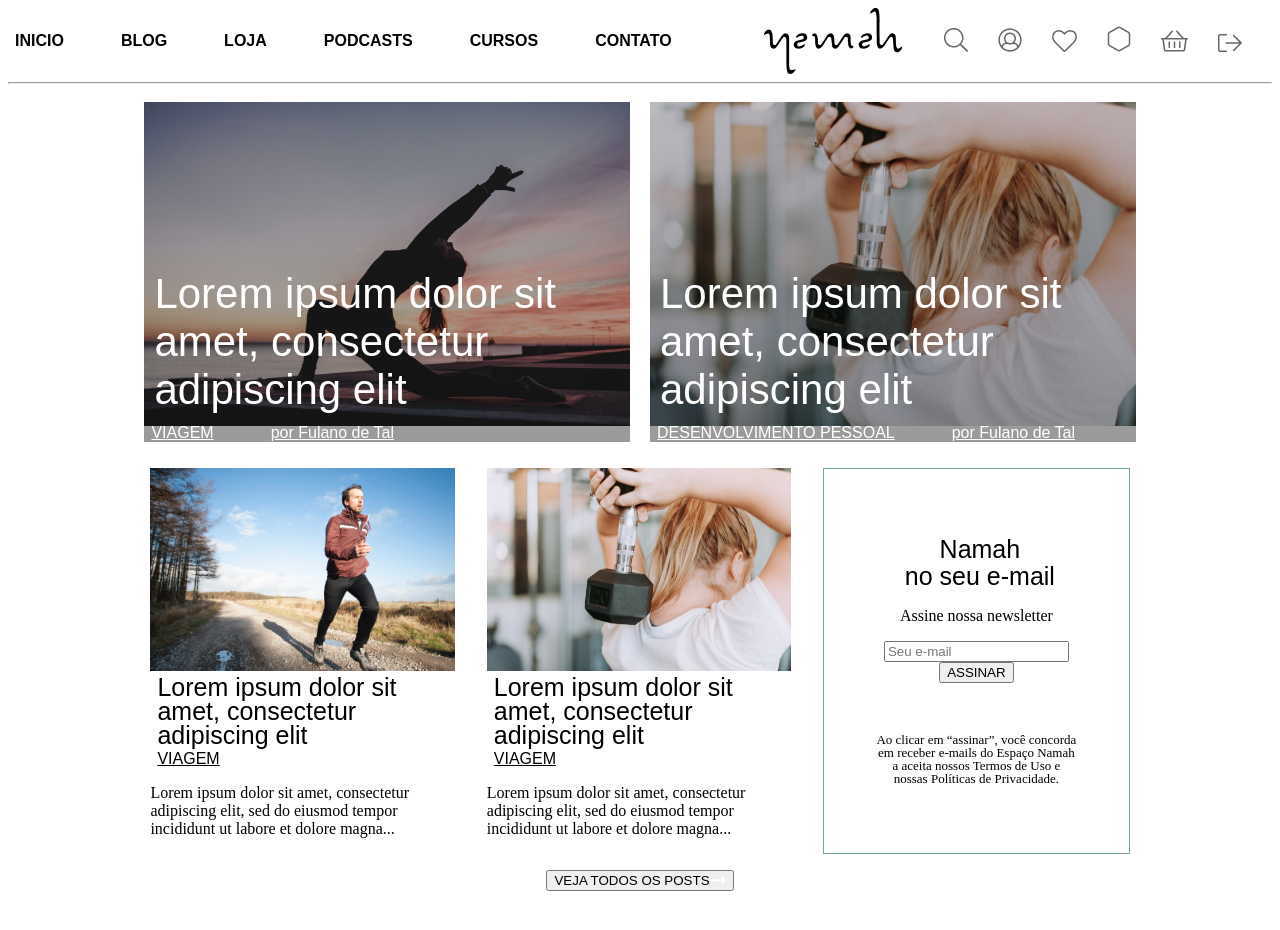
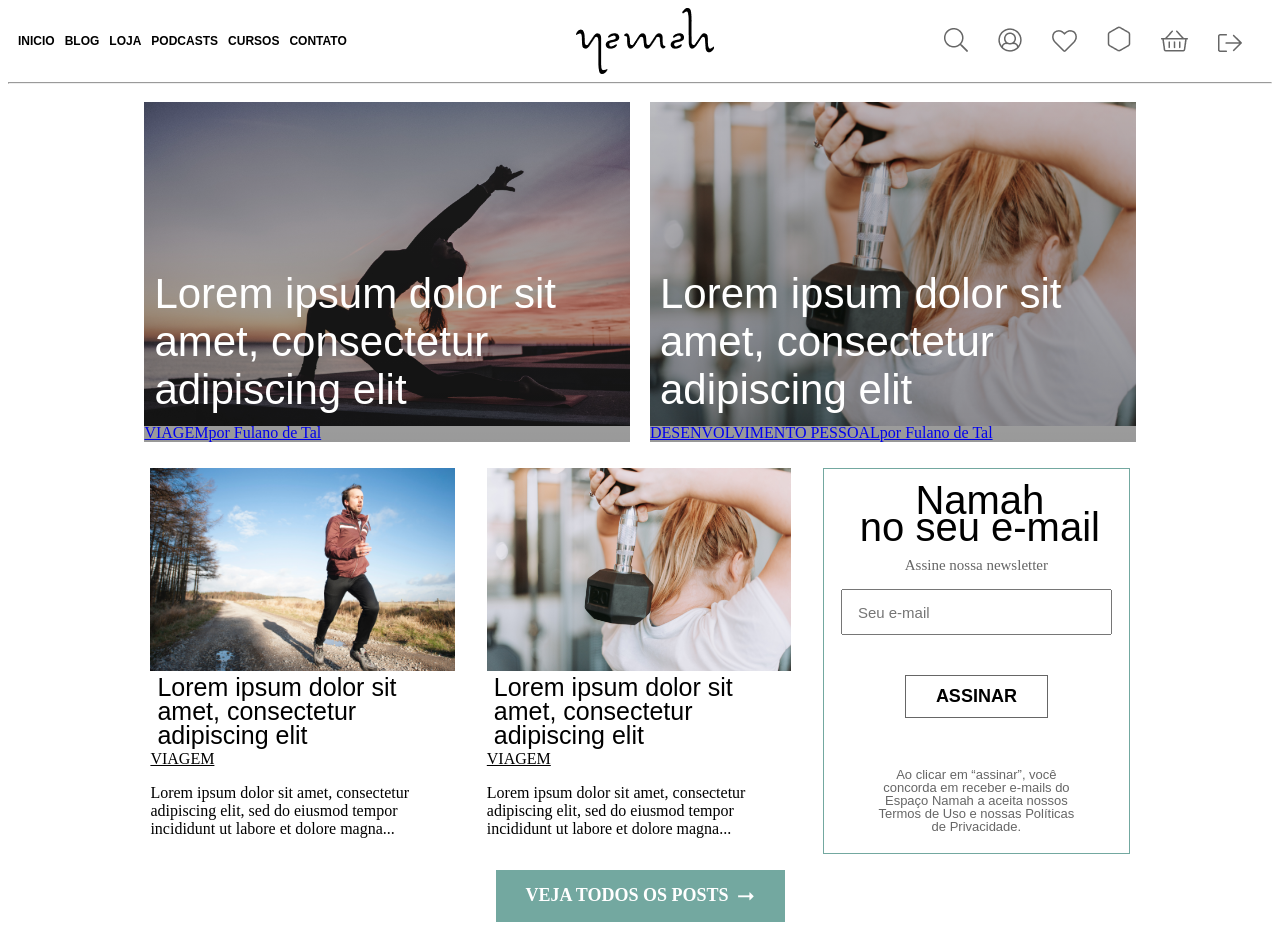
Before and after one commit to DiegoCampos1/Big-bang-challenge-react, a React (Create React App) app: page /BLOG in a window 1280 px wide. Before the commit the page ends 899 px from the top, so only its background shows below. Built offline with nearby package versions, Linux system fonts and the light colour scheme; a web font is replaced by a local one.

Commit message:
Terminando estilo do Blog e ajustando do header

```diff
--- a/src/Components/Header/index.jsx
+++ b/src/Components/Header/index.jsx
@@ -17,7 +17,7 @@ const Header = () => {
       <div className="headerContainer">
         <nav className="navBar">
           {navElements.map((element) => (
-            <Link key={`${element}`} to={element === 'INICIO' ? '/' : element}>
+            <Link className="links" key={`${element}`} to={element === 'INICIO' ? '/' : element}>
               <div>{element}</div>
             </Link>
           ))}
--- a/src/Components/Header/style.css
+++ b/src/Components/Header/style.css
@@ -9,8 +9,8 @@
   font-family: Proxima Nova, Arial, Helvetica, sans-serif;
   font-style: normal;
   font-weight: 600;
-  font-size: 16px;
-  line-height: 16px;
+  font-size: 12px;
+
 }
 
 .headerContainer {
@@ -20,10 +20,14 @@
 }
 
 .navBar div {
-  margin-left: 0;
+  margin-left: 10px;
   color: black;
 }
 
 .navIcons img {
   margin-right: 30px;
 }
+
+.links {
+  text-decoration: none;
+}
--- a/src/Pages/Blog/style.css
+++ b/src/Pages/Blog/style.css
@@ -71,7 +71,6 @@ h3 {
   flex-direction: column;
   justify-content: flex-end;
   width: 100%;
-  /* height: 400px; */
 }
 
 .BanerYoga h4 {
@@ -86,7 +85,6 @@ h3 {
 
 .BanerMusculacao {
   margin-left: 10px;
-
   background-image: linear-gradient(rgba(0, 0, 0, 0.2), rgba(0, 0, 0, 0.4)),
     url(../../images/musculacao.png);
   background-size: 100%;
@@ -118,7 +116,7 @@ h3 {
 }
 
 .newsletter spam {
-  font-family: Proxima Nova;
+  font-family: Proxima Nova, Arial, Helvetica, sans-serif;
   font-style: normal;
   font-weight: 400;
   font-size: 13px;
@@ -127,15 +125,49 @@ h3 {
   padding-right: 50px;
   padding-left: 50px;
   margin-top: 50px;
-
-  /* justify-content: center; */
+  color: #666666;
 }
 
-.newsletter {
-  display: flex;
-  flex-direction: column;
-  border: 1px solid #73a8a0;
-  align-items: center;
-  justify-content: center;
-  width: 100%;
+.newsletter p {
+  color: #666666;
+  font-size: 15px;
 }
+
+.newsletter h3 {
+  font-size: 40px;
+}
+
+.newsletter input {
+  width: 250px;
+  height: 40px;
+  color: #666666;
+  font-size: 15px;
+  padding-left: 15px;
+}
+
+.newsletter button {
+  font-family: Proxima Nova, Arial, Helvetica, sans-serif;
+  font-style: normal;
+  font-weight: 600;
+  font-size: 18px;
+  background: white;
+  border: 1px solid #666666;
+  margin-top: 40px;
+  padding: 10px 30px;
+}
+
+.divButton button {
+  background: #73A8A0;
+  width: 289px;
+height: 52px;
+color: white;
+border: 0;
+font-family: Proxima Nova;
+font-style: normal;
+font-weight: 600;
+font-size: 18px;
+}
+
+.divButton img {
+margin-left: 10px;
+}
--- a/src/Pages/Inicio/style.css
+++ b/src/Pages/Inicio/style.css
@@ -148,7 +148,7 @@
   margin-left: 10px;
 }
 
-a {
+.biggerBannerYoga a {
   color: white;
   font-family: Proxima Nova, Arial, Helvetica, sans-serif;
   margin: 0 50px 0 7px;
```
Also changed, not shown: src/Pages/Blog/index.jsx (line endings or trailing spaces).
